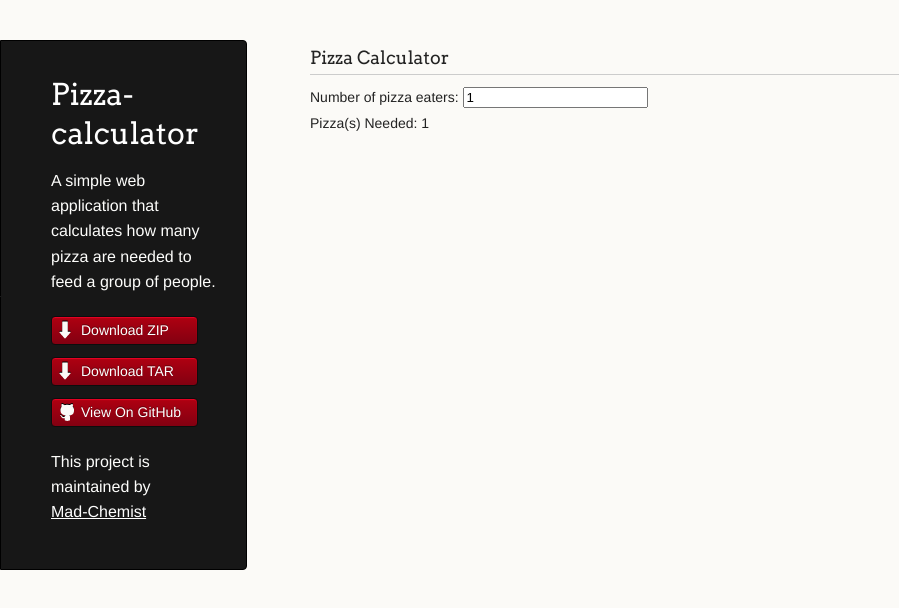
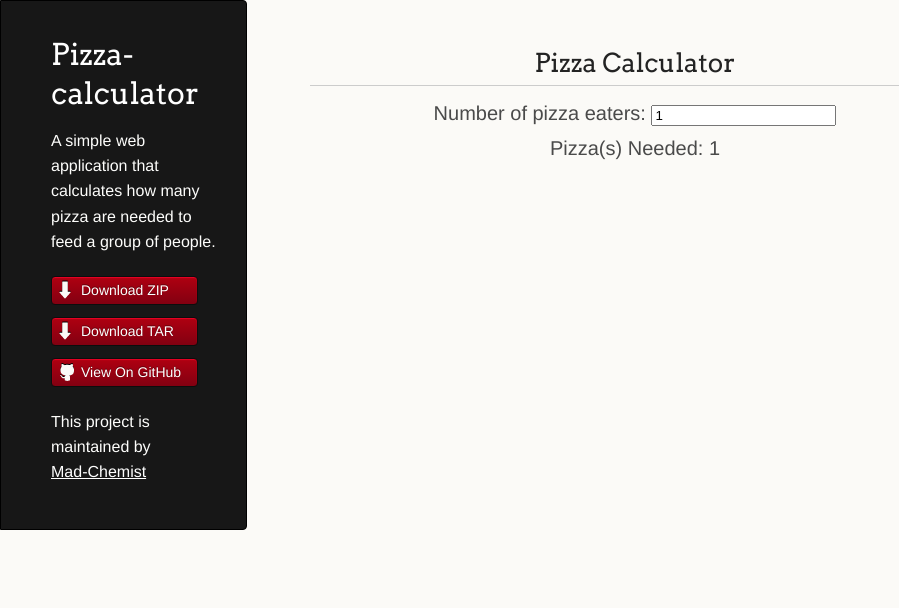
Before and after one commit to Mad-Chemist/pizza-calculator, a plain HTML site: page index.html in a window 1280 px wide. Shown: the whole page, without its empty margins (0-899 px from the left). Drawn offline with nearby package versions, Linux system fonts and the light colour scheme.

Commit message:
Some CSS style changes

```diff
--- a/index.html
+++ b/index.html
@@ -12,6 +12,35 @@
     <!--[if lt IE 9]>
     <script src="//html5shiv.googlecode.com/svn/trunk/html5.js"></script>
     <![endif]-->
+
+    <style type="text/css">
+header {
+    top: 0px;
+    margin-top:0px;
+}
+
+html, body {
+    width: 100%;
+    height: 100%;
+    box-sizing: border-box;
+    position: fixed;
+}
+
+section#container > h3 {
+    font-size: 26px;
+    text-align: center;
+}
+section#container > div {
+      font-size: 20px;
+    line-height: 1.75;
+    text-align: center;
+    color: #4A4A4A;
+}
+section#container > input {
+  font-size:18px;
+  text-align: center;
+}
+    </style>
   </head>
   <body>
     <div class="wrapper">
@@ -29,13 +58,10 @@
 
 
       </header>
-      <section>
+      <section id="container">
         <h3>Pizza Calculator</h3>
-    Number of pizza eaters: <input type="number" name="personCount" value="1" step="1" min="1">
-  <div>Pizza(s) Needed: <span id="resultContainer"></span></div>
-
-
-
+        <div>Number of pizza eaters: <input type="number" name="personCount" value="1" step="1" min="1"></div>
+        <div>Pizza(s) Needed: <span id="resultContainer"></span></div>
       </section>
     </div>
     <!--[if !IE]><script>fixScale(document);</script><![endif]-->
```
